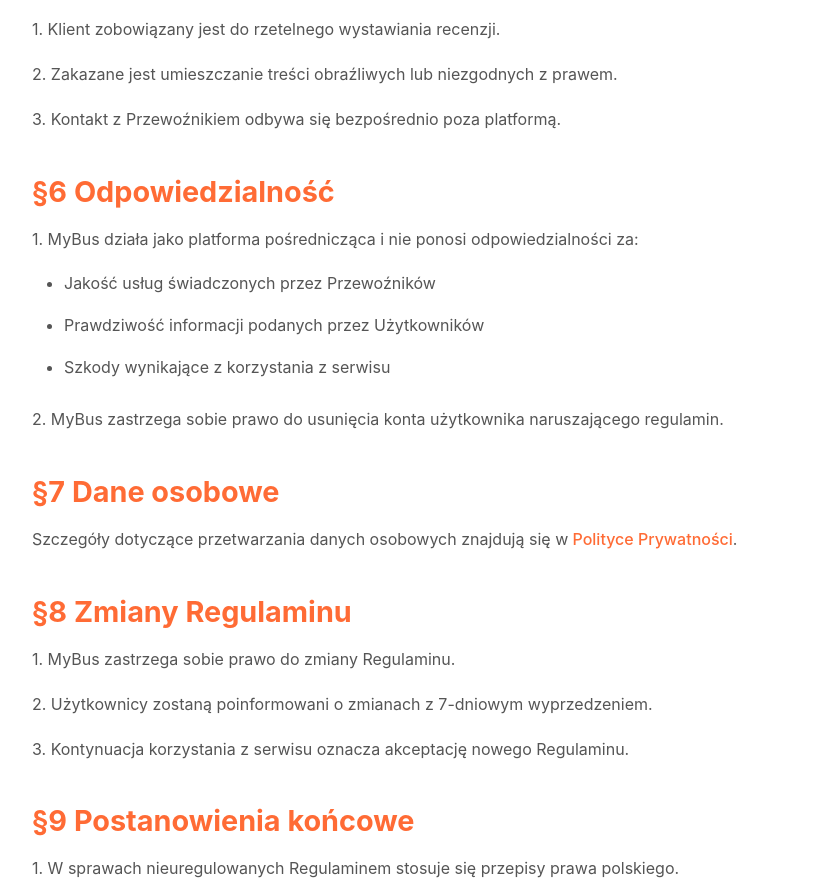
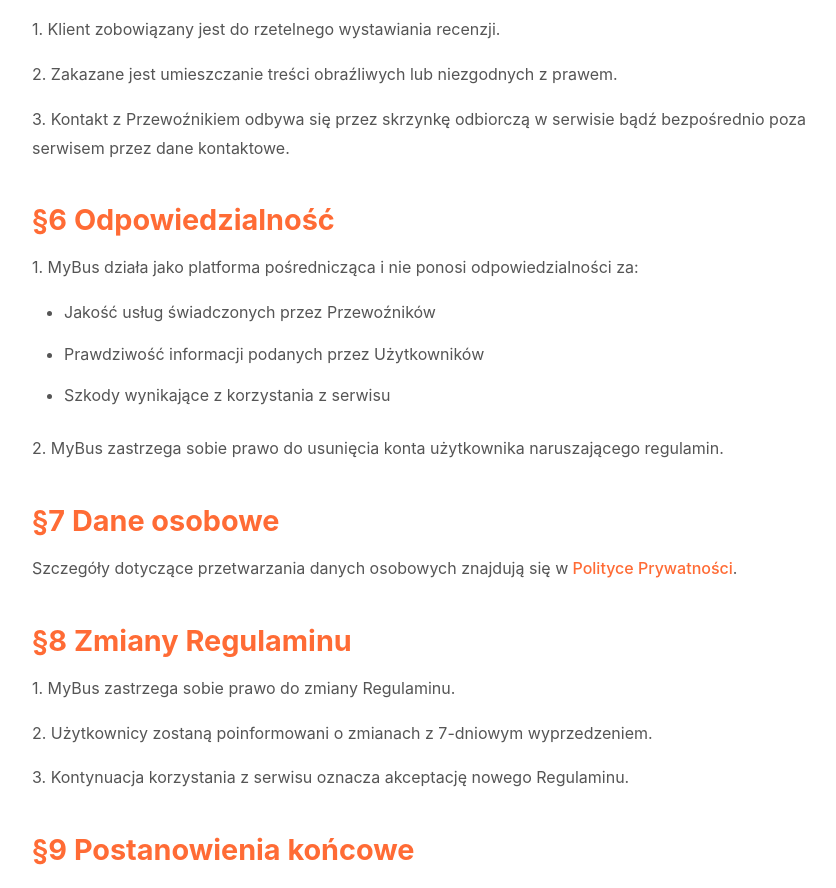
Before and after one commit to sebastianworkvia-ux/mybus-portal, a React (Vite) app in the folder frontend/: page /terms in a window 1280 px wide. Shown: the part 1476-2364 px from the top of the page, without its empty margins (206-1042 px from the left). Built offline with nearby package versions, Linux system fonts and the light colour scheme; no server answers.

Commit message:
Zaktualizowano punkt 3 w §5 regulaminu - dodano info o skrzynce odbiorczej

```diff
--- a/frontend/src/pages/TermsPage.jsx
+++ b/frontend/src/pages/TermsPage.jsx
@@ -87,7 +87,8 @@ export default function TermsPage() {
             2. Zakazane jest umieszczanie treści obraźliwych lub niezgodnych z prawem.
           </p>
           <p>
-            3. Kontakt z Przewoźnikiem odbywa się bezpośrednio poza platformą.
+            3. Kontakt z Przewoźnikiem odbywa się przez skrzynkę odbiorczą w serwisie
+            bądź bezpośrednio poza serwisem przez dane kontaktowe.
           </p>
         </section>
 
```
